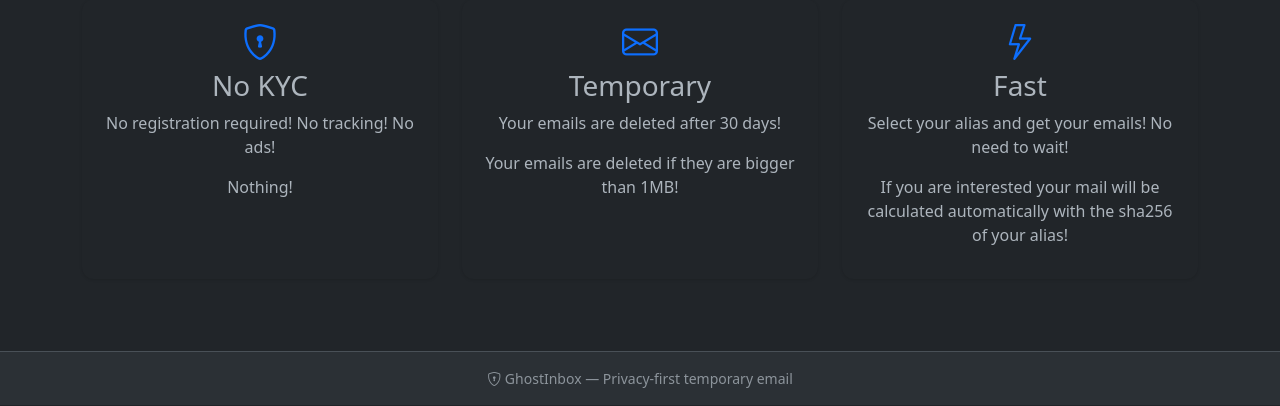
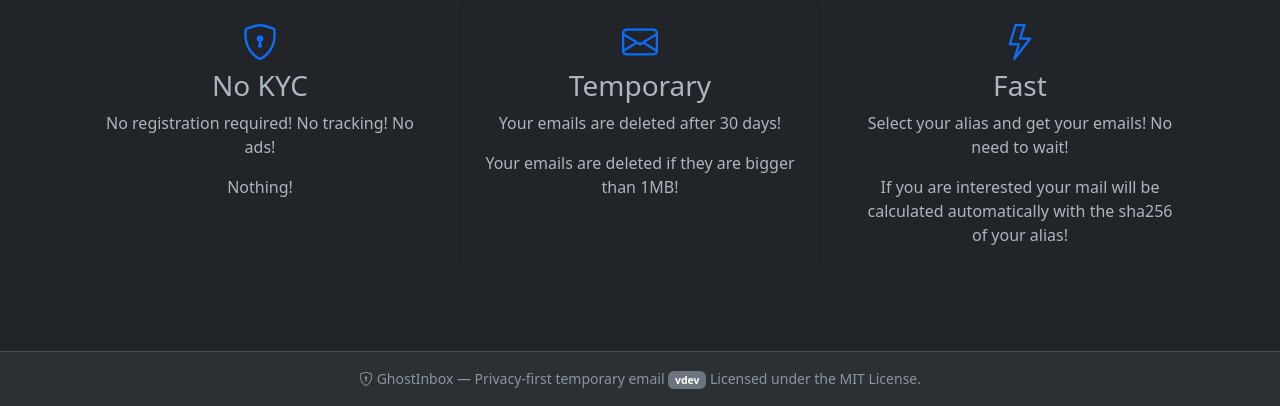
Before and after one commit to valerio-vaccaro/ghostinbox.it, a Flask app: page / in a window 1280 px wide. Shown: the part 685-1091 px from the top of the page. Run offline with Flask 3, Linux system fonts and the light colour scheme; some libraries are stand-ins or nearby versions.

Commit message:
add node on version and license

```diff
--- a/app.py
+++ b/app.py
@@ -6,6 +6,7 @@ from email.header import decode_header
 import os
 import re
 import base64
+import subprocess
 from dotenv import load_dotenv
 import logging
 import bleach
@@ -27,6 +28,24 @@ IMAP_SERVER = os.getenv('IMAP_SERVER')
 DOMAIN = os.getenv('DOMAIN')
 ONION_DOMAIN = os.getenv('ONION_DOMAIN')
 
+
+def get_app_version():
+    try:
+        result = subprocess.run(
+            ['git', 'describe', '--tags', '--abbrev=0'],
+            capture_output=True,
+            text=True,
+            check=True,
+            cwd=os.path.dirname(os.path.abspath(__file__)),
+        )
+        version = result.stdout.strip()
+        return version or 'dev'
+    except Exception:
+        return 'dev'
+
+
+APP_VERSION = get_app_version()
+
 # Example usage (e.g., connecting to an IMAP server)
 # Replace this with your actual code
 print(f"Email: {EMAIL_ADDRESS}")
@@ -34,6 +53,11 @@ print("Password configured: " + ("YES" if PASSWORD else "NO"))
 
 # Libero.it IMAP settings
 IMAP_SERVER = 'imapmail.libero.it'
+
+
+@app.context_processor
+def inject_app_metadata():
+    return {'app_version': APP_VERSION}
 
 def replace_cid_with_data_uris(html_body, cid_map):
     """
--- a/templates/base.html
+++ b/templates/base.html
@@ -74,6 +74,12 @@
         .form-control, .form-select {
             border-radius: 8px;
         }
+        .site-footer-note {
+            line-height: 1.6;
+        }
+        .version-badge {
+            vertical-align: middle;
+        }
     </style>
     {% block extra_css %}{% endblock %}
 </head>
@@ -122,8 +128,10 @@
     </div>
 
     <footer class="mt-auto py-3 bg-body-tertiary border-top">
-        <div class="container text-center text-muted small">
+        <div class="container text-center text-muted small site-footer-note">
             <i class="bi bi-shield-lock"></i> GhostInbox — Privacy-first temporary email
+            <span class="badge text-bg-secondary version-badge">v{{ app_version }}</span>
+            <span class="d-inline-block">Licensed under the MIT License.</span>
         </div>
     </footer>
 
```
